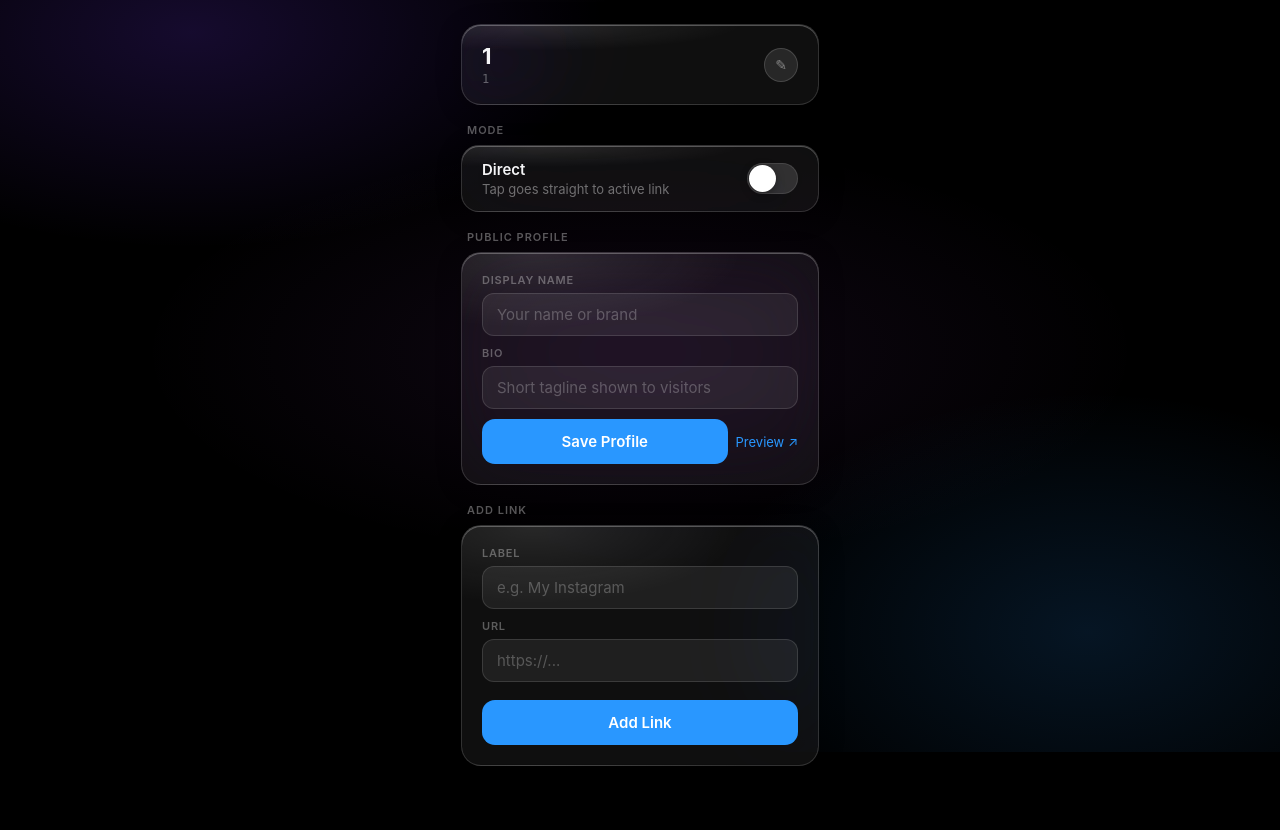
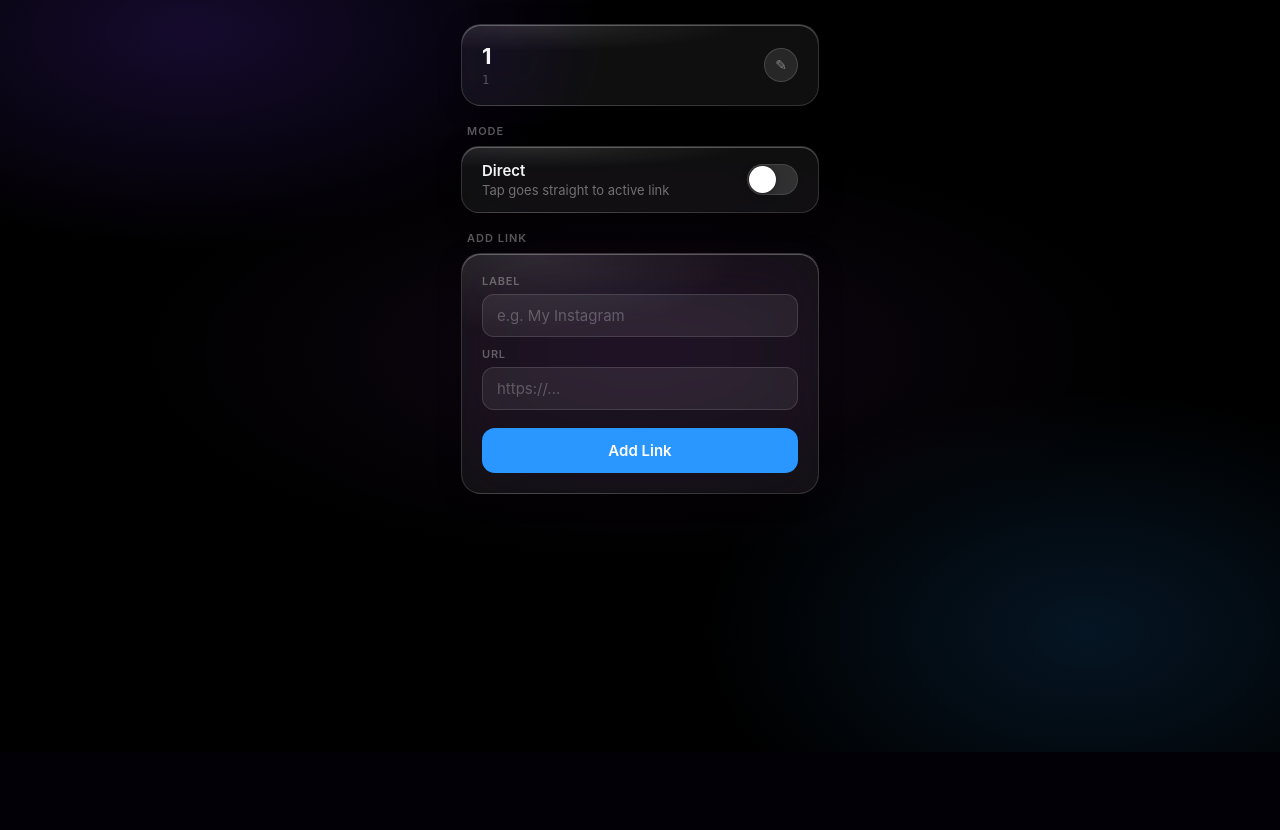
Before and after one commit to WilliamDKong/tag, a Python web app: template app/templates/dashboard.html in a window 1280 px wide. Shown: the part 48-878 px from the top of the page. After the commit the page ends 797 px from the top, so only its background shows below. Run offline with Jinja, Linux system fonts and the light colour scheme; the template is opened without the code that fills it: most values are stand-ins (such as "Sample title", 1, 10 or a date in 2020).

Commit message:
feat: inline tag name/desc editing in header, preview in display mode, remove profile section

```diff
--- a/app/templates/dashboard.html
+++ b/app/templates/dashboard.html
@@ -78,16 +78,27 @@
     /* ══ Tag header ══ */
     .tag-header { border-radius: 20px; padding: 18px 20px; display: flex; align-items: center; justify-content: space-between; }
     .tag-name { font-size: 22px; font-weight: 700; letter-spacing: -0.5px; color: #f5f5f7; }
-    .tag-sub  { font-size: 12px; color: rgba(255,255,255,0.35); margin-top: 3px; font-family: 'SF Mono', ui-monospace, monospace; }
+    .tag-bio  { font-size: 13px; color: rgba(255,255,255,0.50); margin-top: 4px; line-height: 1.4; max-width: 220px; }
+    .tag-sub  { font-size: 12px; color: rgba(255,255,255,0.28); margin-top: 4px; font-family: 'SF Mono', ui-monospace, monospace; }
     .btn-rename { width: 34px; height: 34px; border-radius: 50%; background: rgba(255,255,255,0.10); border: 1px solid rgba(255,255,255,0.15); display: flex; align-items: center; justify-content: center; cursor: pointer; font-size: 14px; color: rgba(255,255,255,0.45); flex-shrink: 0; transition: background .18s; }
     .btn-rename:hover { background: rgba(255,255,255,0.16); }
-    .ne-wrap { display: flex; gap: 8px; align-items: center; margin-bottom: 22px; }
-    .ne-wrap input { flex: 1; padding: 10px 14px; border: 1px solid rgba(255,255,255,0.14); border-radius: 14px; font-size: 15px; outline: none; background: rgba(255,255,255,0.07); color: #f5f5f7; font-family: inherit; transition: border-color .18s; }
-    .ne-wrap input::placeholder { color: rgba(255,255,255,0.28); }
-    .ne-wrap input:focus { border-color: #2997ff; background: rgba(41,151,255,0.08); }
+    .he-edit { padding: 18px 20px; border-radius: 20px; margin-bottom: 18px; }
+    .he-lbl  { display: block; font-size: 11px; color: rgba(255,255,255,0.30); font-weight: 600; margin-bottom: 6px; text-transform: uppercase; letter-spacing: 0.8px; }
+    .he-inp  { width: 100%; padding: 11px 14px; border: 1px solid rgba(255,255,255,0.12); border-radius: 12px; font-size: 15px; outline: none; background: rgba(255,255,255,0.07); color: #f5f5f7; font-family: inherit; transition: border-color .18s, background .18s; margin-bottom: 10px; }
+    .he-inp::placeholder { color: rgba(255,255,255,0.25); }
+    .he-inp:focus { border-color: #2997ff; background: rgba(41,151,255,0.08); }
+    .he-acts { display: flex; gap: 8px; margin-top: 4px; }
     .btn-done { padding: 10px 16px; background: #2997ff; color: white; border: none; border-radius: 12px; font-size: 15px; font-weight: 600; cursor: pointer; font-family: inherit; transition: opacity .18s; }
     .btn-done:hover { opacity: .85; }
     .btn-txt  { padding: 10px; background: none; border: none; font-size: 15px; color: rgba(255,255,255,0.35); cursor: pointer; font-family: inherit; }
+
+    /* Preview iframe */
+    .preview-card { border-radius: 20px; overflow: hidden; margin-bottom: 18px; }
+    .preview-bar  { background: rgba(255,255,255,0.04); padding: 10px 16px; border-bottom: 1px solid rgba(255,255,255,0.07); display: flex; justify-content: space-between; align-items: center; }
+    .preview-bar span { font-size: 12px; color: rgba(255,255,255,0.35); }
+    .preview-bar a { font-size: 12px; color: #2997ff; text-decoration: none; }
+    .preview-frame { height: 230px; overflow: hidden; position: relative; background: #000; }
+    .preview-frame iframe { width: 390px; height: 500px; border: none; transform: scale(0.85); transform-origin: top left; pointer-events: none; }
 
     /* ══ Mode toggle ══ */
     .mode-row { border-radius: 18px; padding: 14px 20px; display: flex; align-items: center; justify-content: space-between; }
@@ -242,26 +253,6 @@
 
   <div id="links-area"></div>
 
-  <p class="sh">Public Profile</p>
-  <div class="add-card lg gap" id="profile-card">
-    <div class="af">
-      <label>Display Name</label>
-      <input type="text" id="prof-name" maxlength="80" placeholder="Your name or brand">
-    </div>
-    <div class="af">
-      <label>Bio</label>
-      <input type="text" id="prof-bio" maxlength="200" placeholder="Short tagline shown to visitors">
-    </div>
-    <div style="display:flex;gap:8px;align-items:center;margin-top:4px;">
-      <button class="badd" style="margin-top:0;" onclick="saveProfile()">Save Profile</button>
-      <a id="prof-preview" href="#" target="_blank"
-         style="font-size:13px;color:#2997ff;text-decoration:none;white-space:nowrap;padding:4px 0;">
-        Preview ↗
-      </a>
-    </div>
-    <p id="prof-saved" style="font-size:12px;color:#32d74b;margin-top:6px;display:none;">Saved ✓</p>
-  </div>
-
   <p class="sh">Add Link</p>
   <div class="add-card lg">
     <div class="af"><label>Label</label><input type="text" id="new-label" placeholder="e.g. My Instagram"></div>
@@ -272,29 +263,10 @@
 
 <script>
   const TAG_ID = "{{ tag_id }}";
-  let links = [], currentMode = 'DIRECT', linksLoaded = false, currentNickname = '';
+  let links = [], currentMode = 'DIRECT', linksLoaded = false, currentNickname = '', currentBio = '';
   let displayOrder = [];
   let activeId = null;
   let _moveDrag = null, _endDrag = null;
-
-  // ── Profile ───────────────────────────────────────────────────────────
-  function loadProfile(tag) {
-    document.getElementById('prof-name').value = tag.profile_name || '';
-    document.getElementById('prof-bio').value  = tag.bio || '';
-    document.getElementById('prof-preview').href = `/r?id=${TAG_ID}`;
-  }
-  async function saveProfile() {
-    const profile_name = document.getElementById('prof-name').value.trim();
-    const bio          = document.getElementById('prof-bio').value.trim();
-    await fetch(`/tags/${TAG_ID}/profile`, {
-      method: 'PATCH',
-      headers: { 'Content-Type': 'application/json' },
-      body: JSON.stringify({ profile_name: profile_name || null, bio: bio || null })
-    });
-    const saved = document.getElementById('prof-saved');
-    saved.style.display = 'block';
-    setTimeout(() => { saved.style.display = 'none'; }, 2000);
-  }
 
   // ── Utils ─────────────────────────────────────────────────────────────
   function esc(s) {
@@ -322,16 +294,31 @@
   function renderHeader(editing=false) {
     const a = document.getElementById('header-area');
     if (editing) {
-      a.innerHTML = `<div class="ne-wrap"><input id="ni" type="text" maxlength="50" placeholder="Tag name" value="${esc(currentNickname)}"><button class="btn-txt" onclick="renderHeader(false)">Cancel</button><button class="btn-done" onclick="saveNick()">Done</button></div>`;
+      a.innerHTML = `
+        <div class="he-edit lg">
+          <label class="he-lbl">Tag Name</label>
+          <input class="he-inp" id="ni" type="text" maxlength="50" placeholder="My Tag" value="${esc(currentNickname)}">
+          <label class="he-lbl">Description</label>
+          <input class="he-inp" id="ndesc" type="text" maxlength="200" placeholder="Short tagline shown to visitors" value="${esc(currentBio)}">
+          <div class="he-acts">
+            <button class="btn-done" onclick="saveNick()">Done</button>
+            <button class="btn-txt" onclick="renderHeader(false)">Cancel</button>
+          </div>
+        </div>`;
       document.getElementById('ni').focus();
     } else {
-      a.innerHTML = `<div class="tag-header lg gap"><div><div class="tag-name">${esc(currentNickname||TAG_ID)}</div><div class="tag-sub">${TAG_ID}</div></div><button class="btn-rename" onclick="renderHeader(true)">✎</button></div>`;
+      const bioHtml = currentBio ? `<div class="tag-bio">${esc(currentBio)}</div>` : '';
+      a.innerHTML = `<div class="tag-header lg gap"><div><div class="tag-name">${esc(currentNickname||TAG_ID)}</div>${bioHtml}<div class="tag-sub">${TAG_ID}</div></div><button class="btn-rename" onclick="renderHeader(true)">✎</button></div>`;
     }
   }
   async function saveNick() {
-    const val = document.getElementById('ni')?.value.trim()||'';
-    await fetch(`/tags/${TAG_ID}/nickname`,{method:'PATCH',headers:{'Content-Type':'application/json'},body:JSON.stringify({nickname:val||null})});
-    currentNickname=val; renderHeader(false);
+    const name = document.getElementById('ni')?.value.trim() || '';
+    const desc = document.getElementById('ndesc')?.value.trim() || '';
+    await fetch(`/tags/${TAG_ID}/nickname`, {method:'PATCH',headers:{'Content-Type':'application/json'},body:JSON.stringify({nickname:name||null})});
+    await fetch(`/tags/${TAG_ID}/profile`, {method:'PATCH',headers:{'Content-Type':'application/json'},body:JSON.stringify({profile_name:name||null,bio:desc||null})});
+    currentNickname = name;
+    currentBio = desc;
+    renderHeader(false);
   }
 
   // ── Mode ──────────────────────────────────────────────────────────────
@@ -352,9 +339,10 @@
     const tags=await(await fetch('/tags/my')).json();
     const tag=tags.find(t=>t.id===TAG_ID);
     if(!tag) return;
-    currentNickname=tag.nickname||''; renderHeader(false);
+    currentNickname = tag.nickname || '';
+    currentBio = tag.bio || '';
+    renderHeader(false);
     applyMode(tag.mode||'DIRECT');
-    loadProfile(tag);
   }
 
   // ── Data ──────────────────────────────────────────────────────────────
@@ -649,6 +637,16 @@
     const ordered=getOrderedLinks();
     if(!ordered.length){ area.innerHTML='<p class="sh">Links</p><p class="empty">No links yet.</p>'; return; }
     area.innerHTML=`
+      <p class="sh">Preview</p>
+      <div class="preview-card lg">
+        <div class="preview-bar">
+          <span>Visitor View</span>
+          <a href="/r?id=${TAG_ID}" target="_blank">Open ↗</a>
+        </div>
+        <div class="preview-frame">
+          <iframe src="/r?id=${TAG_ID}" scrolling="no"></iframe>
+        </div>
+      </div>
       <p class="sh">Links</p>
       <div class="grouped lg gap" id="dlist">
         ${ordered.map(l=>`
```
